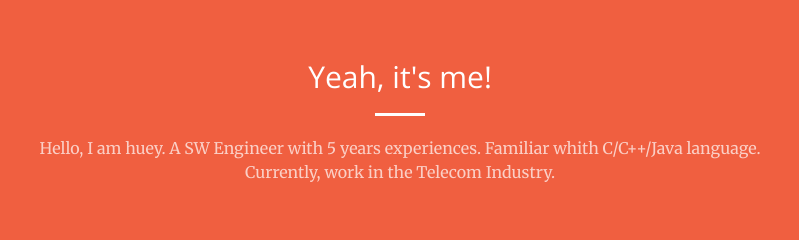
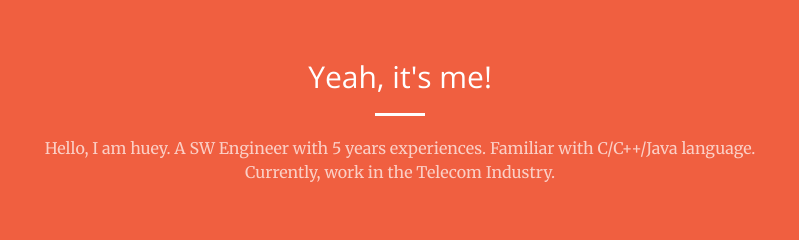
Before and after one commit to inxe/inxe.github.io, a website: page index.html in a window 1280 px wide. Shown: the part 840-1080 px from the top of the page, 240-1039 px from the left. Drawn offline with nearby package versions, Linux system fonts and the light colour scheme.

Commit message:
fix error word

```diff
--- a/index.html
+++ b/index.html
@@ -83,7 +83,7 @@
                 <div class="col-lg-8 col-lg-offset-2 text-center">
                     <h2 class="section-heading">Yeah, it's me!</h2>
                     <hr class="light">
-                    <p class="text-faded">Hello, I am huey. A SW Engineer with 5 years experiences. Familiar whith C/C++/Java language. Currently, work in the Telecom Industry.</p>
+                    <p class="text-faded">Hello, I am huey. A SW Engineer with 5 years experiences. Familiar with C/C++/Java language. Currently, work in the Telecom Industry.</p>
                 </div>
             </div>
         </div>
```
